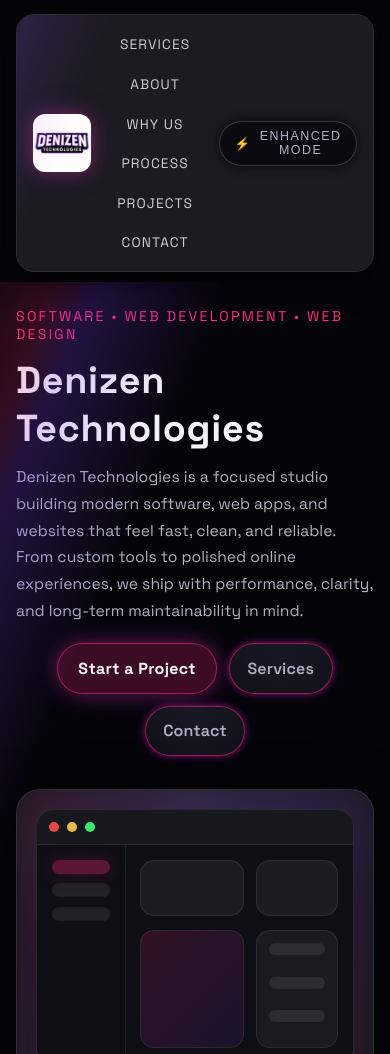
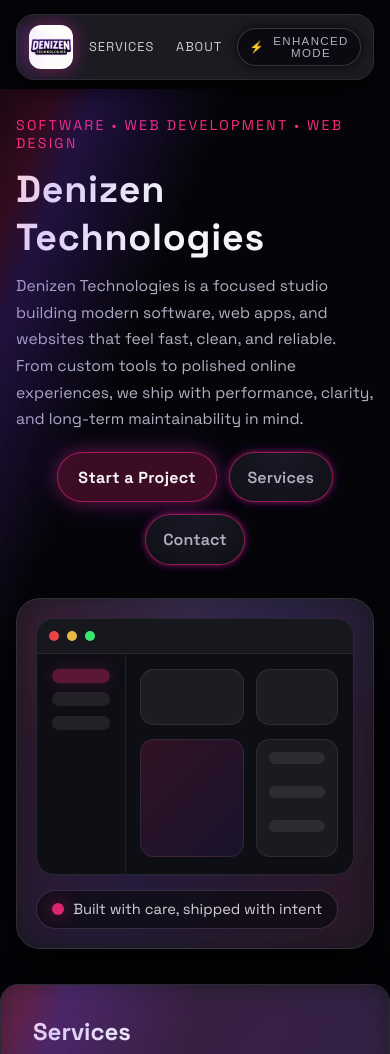
Before and after one commit to Dismeigh/Denizen-Technologies, a plain HTML site: page index.html in a window 390 px wide. Shown: the top 1054 px of the page. Drawn offline with Linux system fonts and the light colour scheme.

Commit message:
Update styles.css

```diff
--- a/styles.css
+++ b/styles.css
@@ -54,7 +54,7 @@ a:hover { text-decoration: none; }
 .page-wrapper { min-height: 100vh; }
 
 /* =========================================
-   Fixed background layer (parallax)
+   Fixed background layer
    ========================================= */
 .fixed-bg {
   position: fixed;
@@ -78,7 +78,7 @@ body.theme-normal .fixed-bg {
 }
 
 /* =========================================
-   NAV (FIXED: card shape everywhere)
+   NAV (card shape + thin on scroll)
    ========================================= */
 .site-nav {
   position: sticky;
@@ -96,14 +96,13 @@ body.theme-normal .fixed-bg {
   align-items: center;
   justify-content: space-between;
 
-  /* MATCH YOUR SECTION CARDS */
   background: var(--bg-card);
   border: 1px solid var(--border-subtle);
-  border-radius: 18px !important; /* <-- kills the oval shape for good */
+  border-radius: 18px !important;
   box-shadow: 0 10px 28px rgba(0, 0, 0, 0.65);
   padding: 0.9rem 1rem;
 
-  position: relative; /* for sweep pseudo elements */
+  position: relative;
   overflow: hidden;
 }
 
@@ -118,15 +117,23 @@ body.theme-normal .fixed-bg {
     0 0 30px rgba(132, 63, 255, 0.22);
 }
 
+/* === LEFT TO RIGHT NAV LINKS (single row, scrollable on mobile) === */
 .nav-links {
   display: flex;
   gap: 1rem;
   align-items: center;
-  flex-wrap: wrap;
-  justify-content: center;
+
+  flex-wrap: nowrap !important;
+  overflow-x: auto;
+  overflow-y: hidden;
+  -webkit-overflow-scrolling: touch;
+  scrollbar-width: none;
 }
+.nav-links::-webkit-scrollbar { display: none; }
 
 .nav-links a {
+  white-space: nowrap;
+  flex: 0 0 auto;
   font-size: 0.92rem;
   letter-spacing: 0.08em;
   text-transform: uppercase;
@@ -168,6 +175,32 @@ body.theme-normal .fixed-bg {
   box-shadow:
     0 0 16px rgba(255, 42, 127, 0.4),
     0 10px 28px rgba(0, 0, 0, 0.9);
+}
+
+/* Ultra-thin nav when scrolling */
+body.scrolled .site-nav {
+  padding-top: 0.35rem;
+  padding-bottom: 0.35rem;
+}
+
+body.scrolled .nav-inner {
+  padding-top: 0.45rem;
+  padding-bottom: 0.45rem;
+}
+
+body.scrolled .nav-logo-img img {
+  width: 38px;
+  height: 38px;
+}
+
+body.scrolled .nav-links a {
+  padding: 0.2rem 0.35rem;
+  font-size: 0.78rem;
+}
+
+body.scrolled .theme-toggle {
+  padding: 0.32rem 0.62rem;
+  font-size: 0.70rem;
 }
 
 /* =========================================
@@ -286,8 +319,6 @@ body.theme-normal .fixed-bg {
   border: 1px solid rgba(255, 255, 255, 0.10);
   box-shadow: var(--shadow-soft);
   overflow: hidden;
-  will-change: transform;
-  transition: transform 0.12s ease-out;
 }
 
 .hero-mockup::before {
@@ -530,7 +561,7 @@ input:focus, textarea:focus {
 .contact-info h3 { margin: 0 0 0.75rem; font-size: 1.15rem; }
 .contact-info p { margin: 0 0 0.6rem; color: var(--text-muted); line-height: 1.6; }
 
-.contact-info a { color: rgba(255, 42, 127, 0.92); text-decoration: none; }
+.contact-info a { color: rgba(255, 42, 127, 0.92); }
 .contact-info a:hover { text-decoration: underline; }
 
 /* =========================================
@@ -609,19 +640,6 @@ input:focus, textarea:focus {
 }
 
 /* =========================================
-   Nav shrink on scroll (body.scrolled)
-   ========================================= */
-body.scrolled .site-nav {
-  padding-top: 0.55rem;
-  padding-bottom: 0.45rem;
-}
-
-body.scrolled .nav-inner {
-  padding-top: 0.75rem;
-  padding-bottom: 0.75rem;
-}
-
-/* =========================================
    RESPONSIVE
    ========================================= */
 @media (max-width: 980px) {
@@ -630,25 +648,36 @@ body.scrolled .nav-inner {
 }
 
 @media (max-width: 768px) {
-  .nav-links { gap: 0.65rem; }
-  .nav-links a { font-size: 0.86rem; padding: 0.35rem 0.45rem; }
+  .nav-inner {
+    padding: 0.6rem 0.75rem;
+    gap: 0.6rem;
+  }
+  .nav-logo-img img {
+    width: 44px;
+    height: 44px;
+  }
+  .theme-toggle {
+    padding: 0.38rem 0.7rem;
+    font-size: 0.72rem;
+  }
+  .nav-links { gap: 0.55rem; }
+  .nav-links a { font-size: 0.80rem; padding: 0.28rem 0.4rem; }
+
+  .hero { padding: 1.7rem 1rem 2.2rem; }
   .header-actions { justify-content: center; }
+
   .contact-layout { grid-template-columns: 1fr; }
   .cards { grid-template-columns: 1fr; }
 }
 
 @media (max-width: 480px) {
-  .hero { padding: 1.6rem 1rem 2rem; }
   .hero h1 { font-size: 2.35rem; }
   .hero-copy { font-size: 0.98rem; }
 }
 
-/* =========================================
-   Reduced motion
-   ========================================= */
+/* Reduced motion */
 @media (prefers-reduced-motion: reduce) {
   .fixed-bg { transform: none !important; }
-  .hero-mockup { transform: none !important; transition: none !important; }
   .sweep.in-view::after,
   .sweep.in-view::before { animation: none !important; }
 }
```
